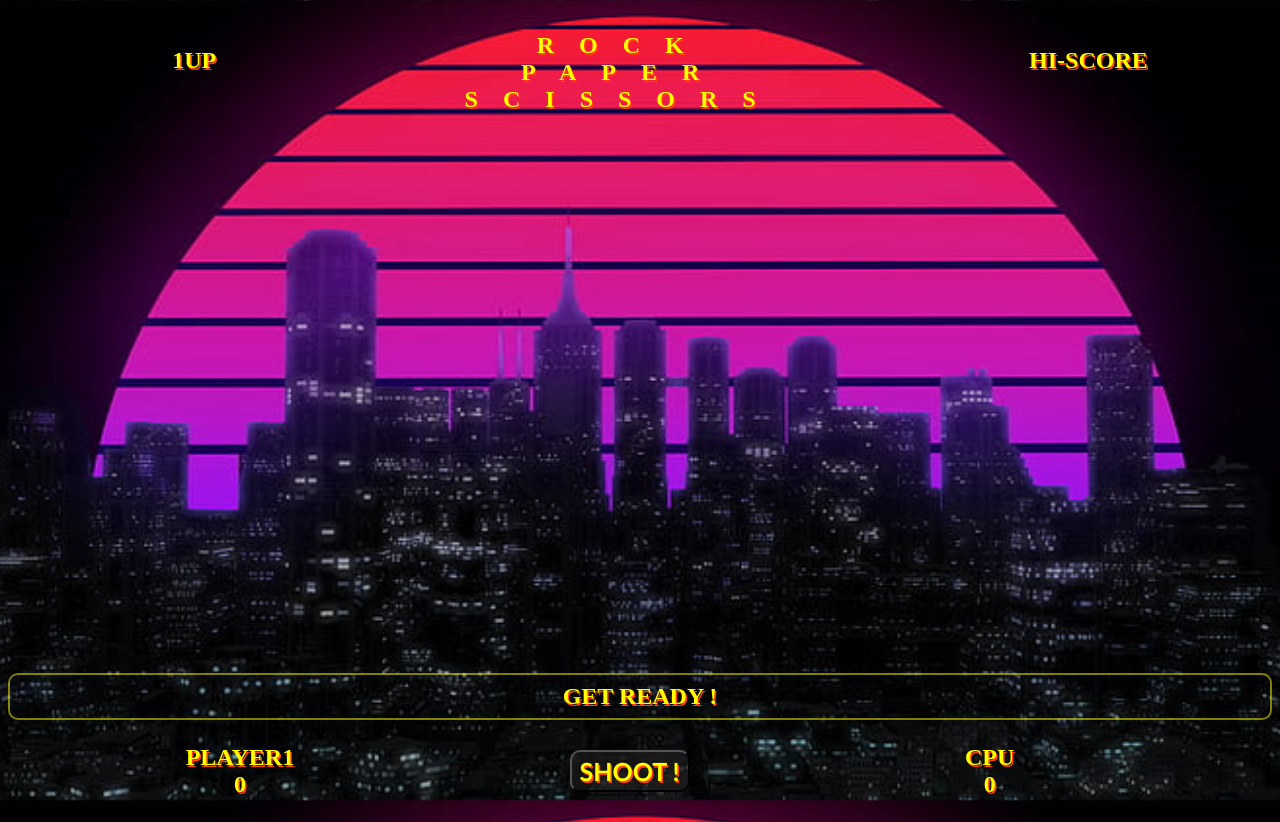
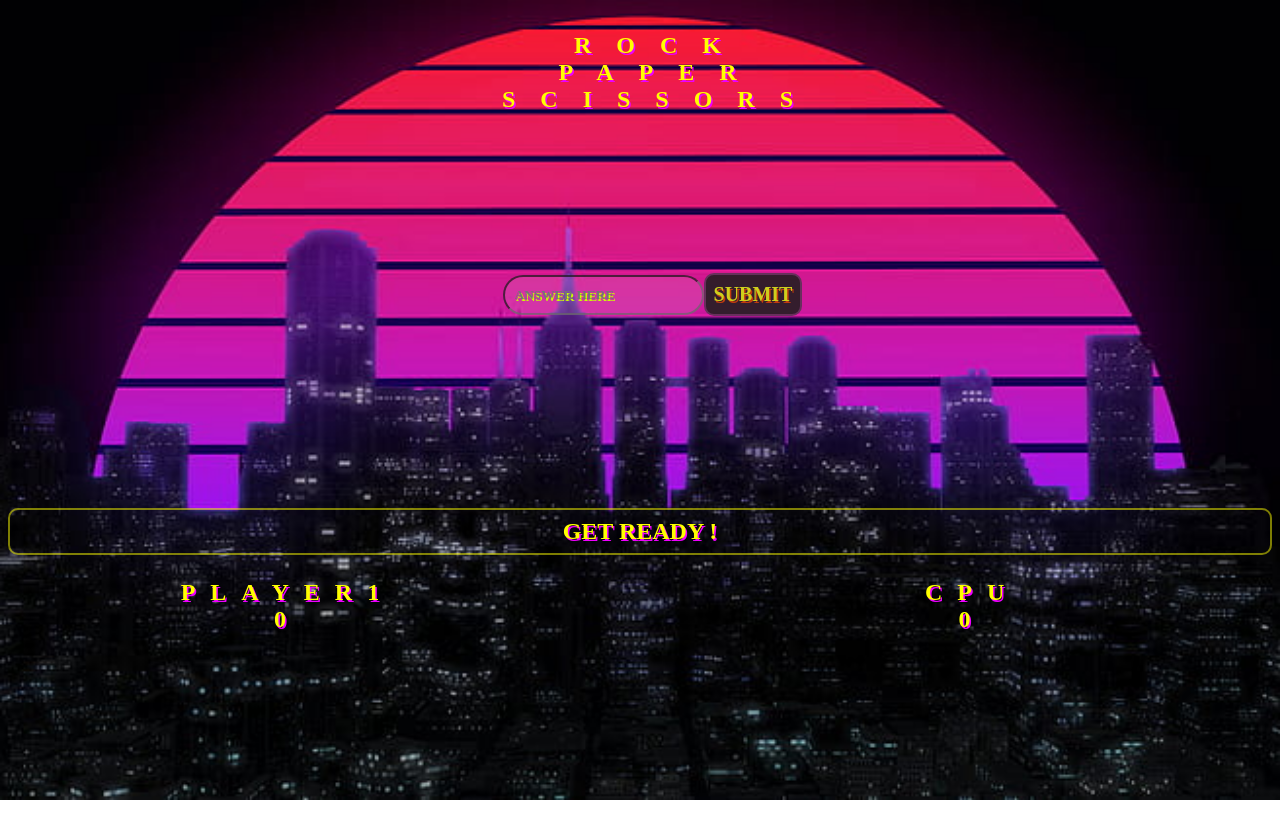
Before and after one commit to rokkmitts/RockPaperScissors, a plain HTML site: page index.html in a window 1280 px wide. After the commit the page ends 800 px from the top, so only its background shows below. Drawn offline with Linux system fonts and the light colour scheme.

Commit message:
Restructure the UI design. Instead of multiple buttons to generate an answer, incorperate a text field and button to submit its content

```diff
--- a/index.html
+++ b/index.html
@@ -5,41 +5,39 @@
     <meta http-equiv="X-UA-Compatible" content="IE=edge" />
     <meta name="viewport" content="width=device-width, initial-scale=1.0" />
     <title>Rock-Paper-SCISSORS!!!</title>
+    <link rel="stylesheet" href="./style.css" />
     <script src="script.js"></script>
-    <link rel="stylesheet" href="./style.css" />
   </head>
 
   <body id="body">
     <div id="container">
       <nav>
         <ul>
-          <li class="round-status">
-            1UP <br />
-            <p class="round-count"></p>
-          </li>
           <li id="logo">
             ROCK <br />
             PAPER<br />
             SCISSORS
           </li>
-          <li>
-            HI-SCORE <br />
-            <p class="high-score"></p>
-          </li>
         </ul>
       </nav>
-
       <div id="sandbox">
+        <form>
+          <input id="answer" type="text" placeholder="ANSWER HERE" />
+          <input
+            id="button"
+            type="button"
+            value="submit"
+            onclick="plyrFX('stringValue')"
+          />
+        </form>
         <div class="message">
-          <h1 id="battle-prompt">GET READY !</h1>
+          <h1 id="prompt">GET READY !</h1>
         </div>
 
         <footer>
           <ul>
             <li>PLAYER1<br /><span class="player-score"></span>0</li>
-            <div>
-              <button id="btn-shoot">SHOOT !</button>
-            </div>
+            <div></div>
             <li>CPU<br /><span class="cpu-score">0</span></li>
           </ul>
         </footer>
--- a/script.js
+++ b/script.js
@@ -1,6 +1,67 @@
 "use strict";
+//
+// manipulate DOM score values //
+// NOTE TO SELF: (querySelector only attaches to the first class or id that matches whats passed into it)
+const playerscore = document.querySelector(".player-score");
+const cpuscore = document.querySelector(".cpu-score");
+//
+// variables cpu and player1 answers
+let cpuSelection, playerSelection;
+//
+// answers array (for the function; choice algorithm)
+const answerChoices = ["rock", "paper", "scissors"];
+//
+//
+/*
+- assigns playerSelection value
+- invoke this FX when UI buttons are clicked ()
+-for loop does this -> embedded onlick="plyr(value)" within button tags
+-learned about window.onclick (delays js for html loadup)
+-learned that my 'btns' variable was an object/array (makes sense after thinking about it)
+- in for loop;
+-the 'btn' variable allows me to place events on them
+// PROBLEM: 🔽
+ on page loadup we get undefined AND playerSelection lags value changewhen buttons are clicked
+*/
+function plyrFX(value) {
+  for (let i = answerChoices[0]; i < answerChoices.length; i++) {
+    console.log(i);
+    for (const btn of btns) {
+      btn.addEventListener("click", function assigner() {
+        btn.value;
+        playerSelection = value;
+      });
+    }
+  }
 
-// selecting DOM elements //
-("");
-("");
-("");
+  console.log(playerSelection);
+  return playerSelection;
+}
+// plyrFX();
+//
+//
+// function to control game rounds
+// on button click assign button parameter/'string' value to
+
+// provoke assignment in function by; playerSelection = to function(value)
+// ***NOTE: problems occured LEARNING POINT
+// ------js loads before html so utilizing window.onload will allow the entire UI to load which ultimately allows js to find the html doc containing elements, id, etc. that we reference
+
+//
+//
+// generates cpu and USER choice based off random number generator; MATHgen and button clicked//
+// NOTE: parameter; 'value' is fulfilled in HTML doc with string per 'btn' tag
+function choice() {
+  // num gen are converted to string
+  const MATHgen = 1 + parseInt(Math.random() * answerChoices.length);
+
+  if (MATHgen == 1) {
+    cpuSelection = answerChoices[0];
+  } else if (MATHgen == 2) {
+    cpuSelection = answerChoices[1];
+  } else if (MATHgen == 3) {
+    cpuSelection = answerChoices[2];
+  }
+  console.log(cpuSelection);
+  // return cpuSelection;
+}
--- a/style.css
+++ b/style.css
@@ -22,7 +22,7 @@ body {
 
 nav ul,
 footer ul,
-#battle-prompt {
+#prompt {
   display: flex;
   align-items: center;
   justify-content: space-around;
@@ -33,11 +33,11 @@ footer ul,
   font-weight: 900;
   text-align: center;
   list-style-type: none;
-  text-shadow: 1.5px 2px rgb(255, 64, 0);
+  text-shadow: 1.5px 2px rgb(238, 0, 255);
   text-transform: uppercase;
 }
 
-#battle-prompt {
+#prompt {
   max-width: 100%;
   padding: 8px;
   border: 2px rgba(255, 255, 0, 0.492) solid;
@@ -45,27 +45,74 @@ footer ul,
 }
 
 #sandbox {
-  margin-top: 35em;
+  margin-top: 10em;
+}
+
+form {
+  display: flex;
+  justify-content: center;
+  align-items: center;
+  color: yellow;
+  background: none;
+  font-size: 2.5em;
+  font-family: rocketwildness;
+  font-weight: 900;
+  text-align: center;
+  list-style-type: none;
+  text-shadow: 1.5px 2px rgb(255, 64, 0);
+  text-transform: uppercase;
+}
+
+#button {
+  max-width: 100%;
+  padding: 8px;
+  border: 2px rgba(196, 82, 182, 0.355) solid;
+  border-radius: 10px;
+  display: flex;
+  justify-content: center;
+  align-items: center;
+  color: rgb(207, 207, 29);
+  background: #1e1e1ddf;
+  font-size: 0.5em;
+  font-family: rocketwildness;
+  font-weight: 900;
+  text-align: center;
+  list-style-type: none;
+  text-shadow: 1.5px 2px rgb(192, 59, 15);
+  text-transform: uppercase;
+}
+
+#answer {
+  margin-left: 25px;
+  padding: 10px;
+  background-color: #ffffff1e;
+  border-radius: 45px;
+  border-color: #686868b2;
+  font-family: rocketwildness;
+  color: rgb(255, 255, 255);
+  text-shadow: 1.5px 2px #ccff00;
+  text-transform: uppercase;
+  font-weight: 900;
+}
+
+.message {
+  margin-top: 12em;
 }
 
 footer ul {
   padding-right: 5em;
 }
 
+footer ul li {
+  letter-spacing: 15px;
+}
+
 #logo {
   letter-spacing: 25px;
 }
 
-#btn-shoot {
+.round-status {
   display: flex;
-  margin: 0 auto;
-  background-color: rgba(37, 36, 36, 0.521);
-  padding: 4px 8px;
-  border-radius: 10px;
-  color: yellow;
-  font-family: "Trebuchet MS", "Lucida Sans Unicode", "Lucida Grande",
-    "Lucida Sans", Arial, sans-serif;
-  font-weight: bold;
-  font-size: 25px;
-  text-shadow: 1.5px 2px rgb(255, 64, 0);
+  align-items: center;
+  justify-content: center;
 }
```
